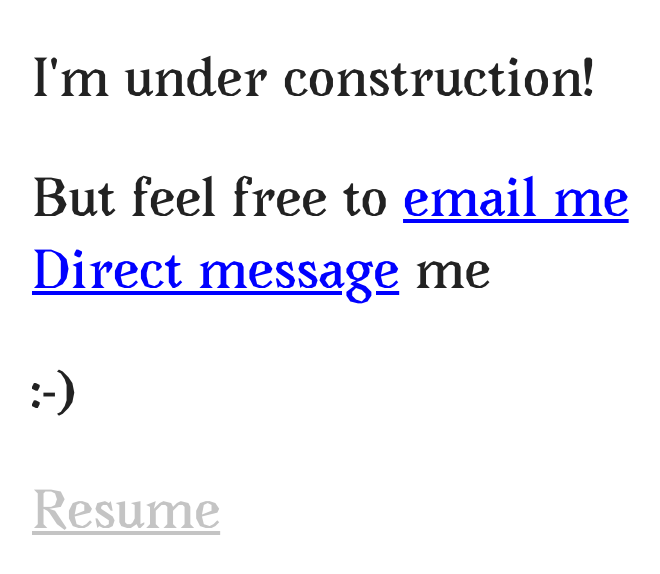
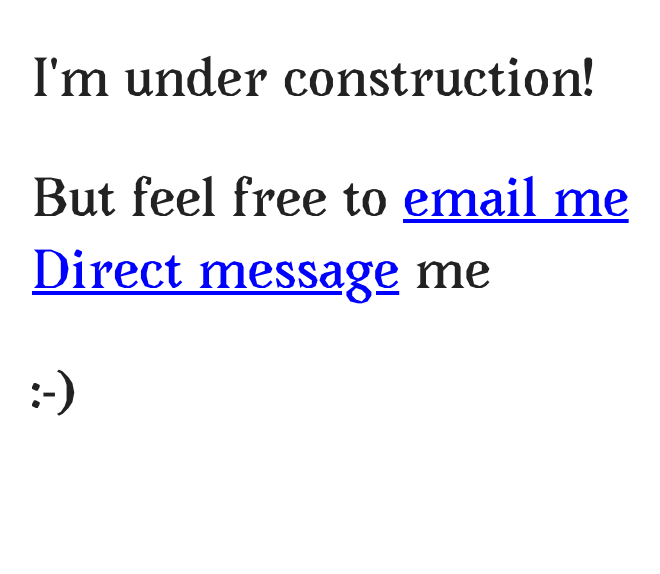
Before and after one commit to rkimo/mywebsite, a plain HTML site: page index.html in a window 1280 px wide. Shown: the whole page, without its empty margins (32-692 px from the left). Drawn offline with Linux system fonts and the light colour scheme; files whose address does not match are found by name.

Commit message:
Update index.html

```diff
--- a/index.html
+++ b/index.html
@@ -72,7 +72,7 @@
 
                 <a class="phonelink" href="">
                     chat with me on discord</a>
-                <span class="phone">tsehany#7720</span></span>
+                <span class="phone">   </span></span>
             <br>
 
                 -->
@@ -81,7 +81,7 @@
 
         </p>
         <p >
-           <a class="grey" href="https://docs.google.com/document/d/1kBXf2lJoFON5JxdTn1p2C215Zgqx3_-b6ZS67I5vDWc/edit?usp=sharing">Resume</a>
+       <!--     <a class="grey" href="https://docs.google.com/document/d/1kBXf2lJoFON5JxdTn1p2C215Zgqx3_-b6ZS67I5vDWc/edit?usp=sharing">Resume</a>   -->
         </p>
 
 </div>
```
